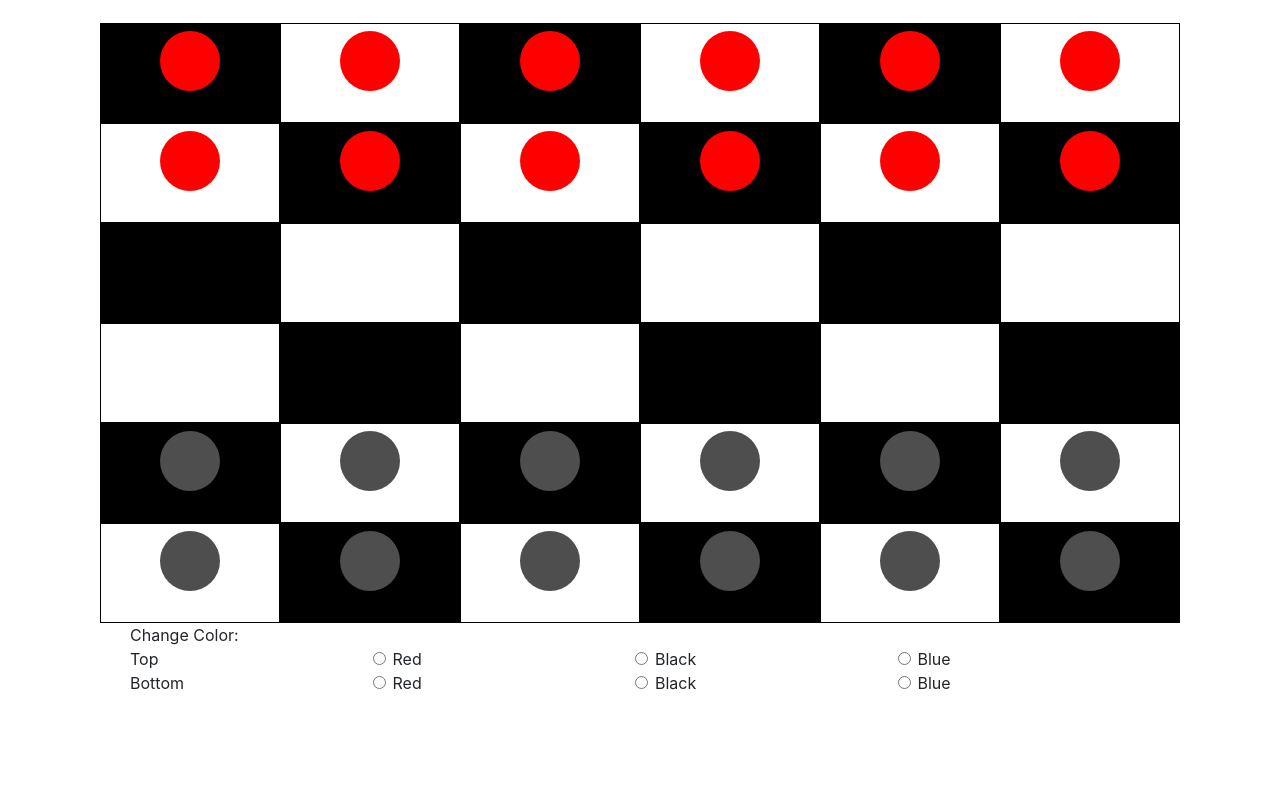
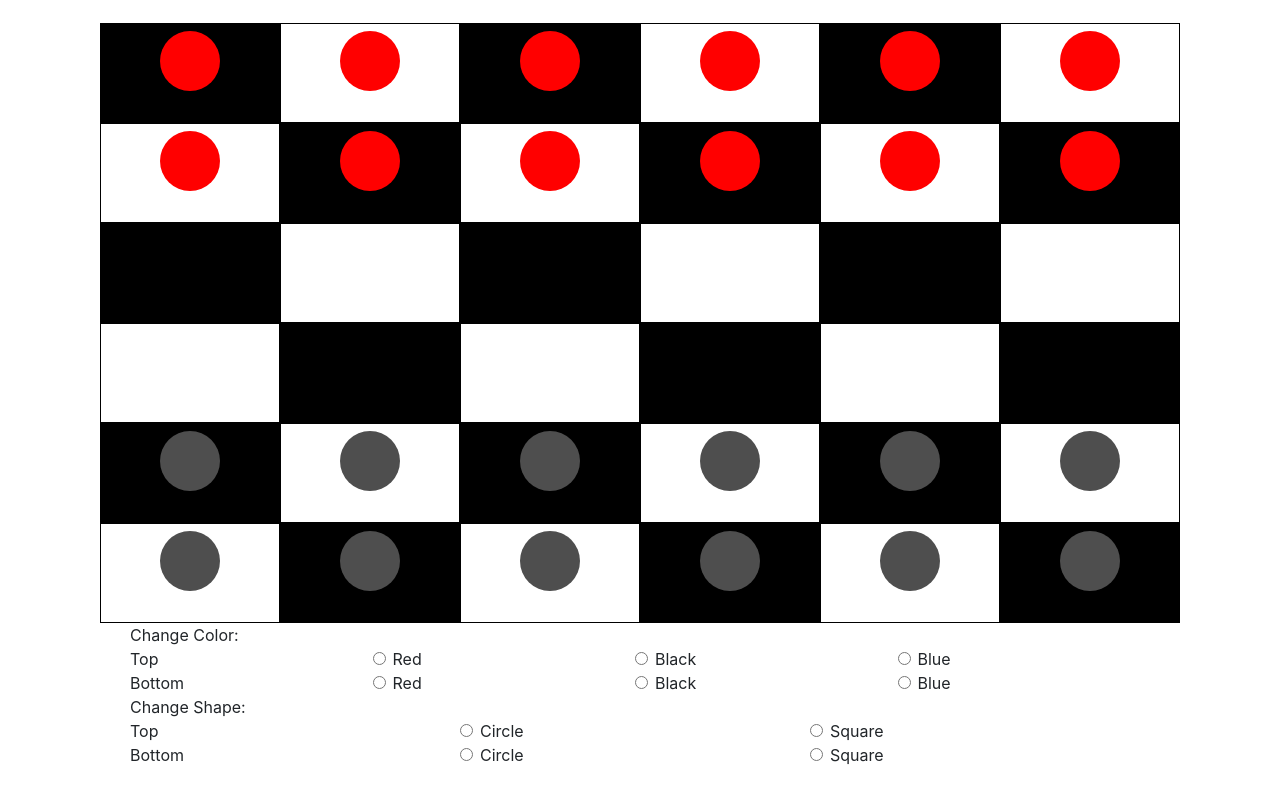
Before and after one commit to mcmalfaro140/drivenTest, a Next.js app: page / in a window 1280 px wide. Shown: the part 228-1028 px from the top of the page. Before the commit the page ends 977 px from the top, so only its background shows below. Built offline with nearby package versions, Linux system fonts and the light colour scheme.

Commit message:
radio btn change shape

```diff
--- a/components/Board.js
+++ b/components/Board.js
@@ -11,6 +11,7 @@ export default class Board extends React.Component{
         this.col_odd = this.col_odd.bind(this);
         this.handleChange = this.handleChange.bind(this);
         this.changeColor = this.changeColor.bind(this);
+        this.changeShape = this.changeShape.bind(this);
     }
     col_even = (e) => {
         let dot = false
@@ -105,6 +106,20 @@ export default class Board extends React.Component{
                     break;
             }
     }
+    changeShape = (i, my_id) => {
+        let my_div = document.getElementById(my_id)
+        console.log(my_div)
+            switch (i) {
+                case 0:
+                    my_div.style.borderRadius = '60px'
+                    break;
+                case 1:
+                    my_div.style.borderRadius = '0px'
+                    break;
+                default:
+                    break;
+            }
+    }
 
     render(){
         const items = this.row().map((e,i) => {
@@ -133,6 +148,19 @@ export default class Board extends React.Component{
                             <Col><Input type="radio" name="color3" onClick={() => this.changeColor(2, "black")}/>Blue</Col>
                         </Row>
                     </Container>
+                    <Container>
+                        Change Shape:
+                        <Row>
+                            <Col>Top</Col>
+                            <Col><Input type="radio" name="color1" onClick={() => this.changeShape(0, "red")}/>Circle</Col>
+                            <Col><Input type="radio" name="color2" onClick={() => this.changeShape(1, "red")}/>Square</Col>
+                        </Row>
+                        <Row>
+                            <Col>Bottom</Col>
+                            <Col><Input type="radio" name="color1" onClick={() => this.changeShape(0, "black")}/>Circle</Col>
+                            <Col><Input type="radio" name="color2" onClick={() => this.changeShape(1, "black")}/>Square</Col>
+                        </Row>
+                    </Container>
                 </Container>
             </Container>
         )
```
